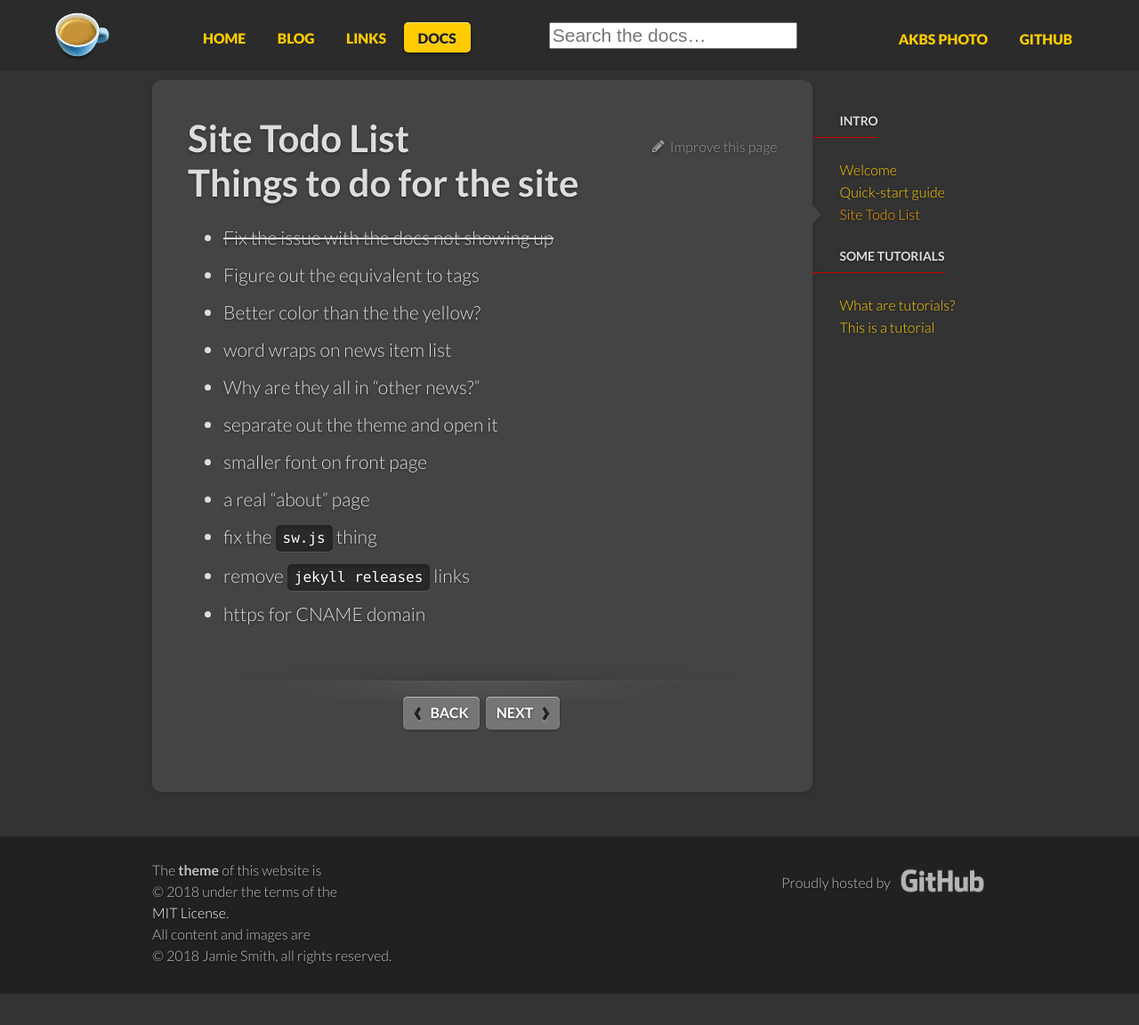
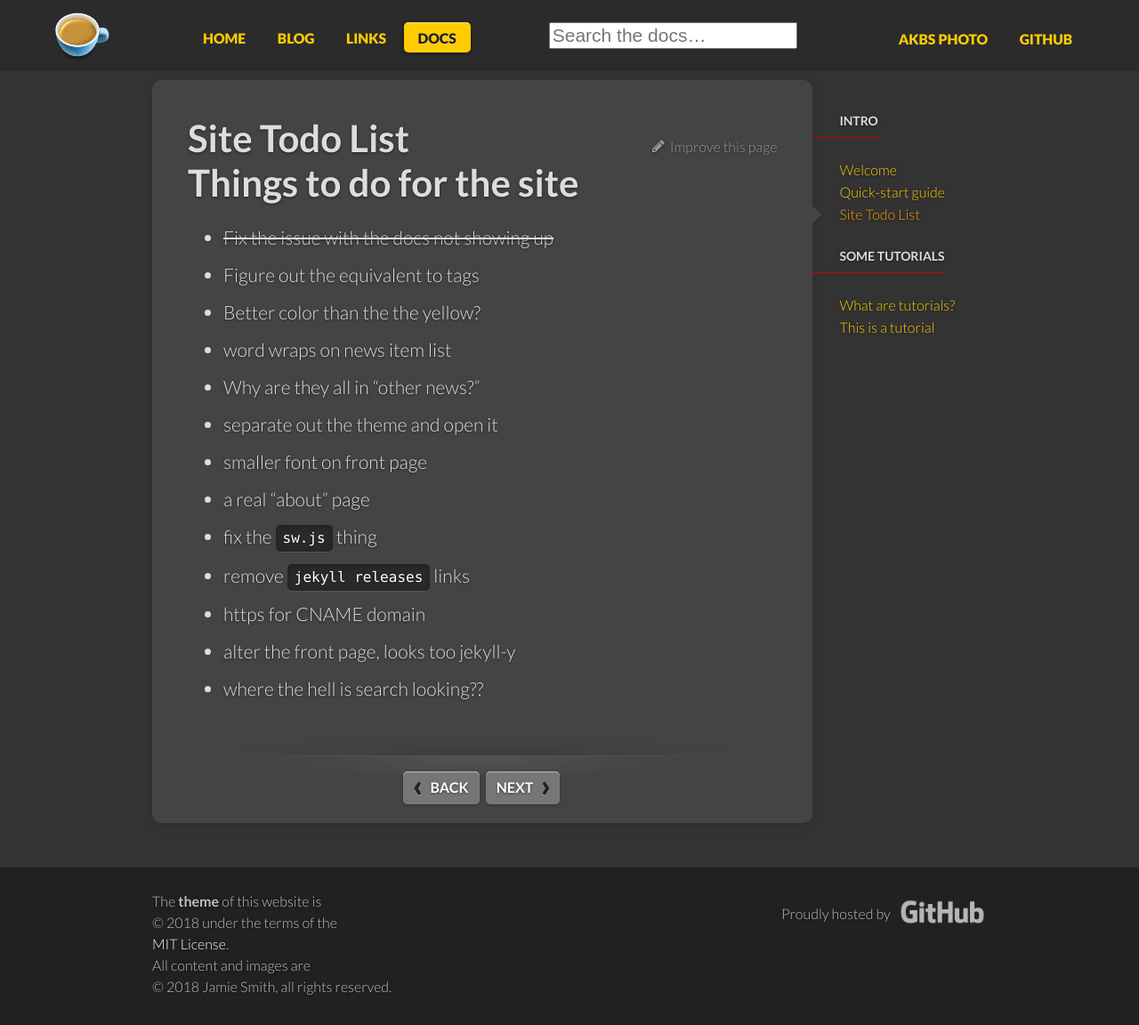
Before and after one commit to jamiesmith/astrosaloon, a Jekyll site: the page built from _docs/site-todo-list.md, in a window 1280 px wide. Shown: the whole page at 89% size. Built offline with Jekyll 4.4.1, drawn with Linux system fonts in a browser that asks for light colours; comment, search, counter and statistics services are not loaded; before the commit the page ends 1117 px from its top, so only the background shows below that.

Commit message:
add todo

```diff
--- a/_docs/site-todo-list.md
+++ b/_docs/site-todo-list.md
@@ -16,3 +16,5 @@ permalink: /docs/site-todo-list/
 - fix the `sw.js` thing
 - remove `jekyll releases` links
 - https for CNAME domain
+- alter the front page, looks too jekyll-y
+- where the hell is search looking??
```
